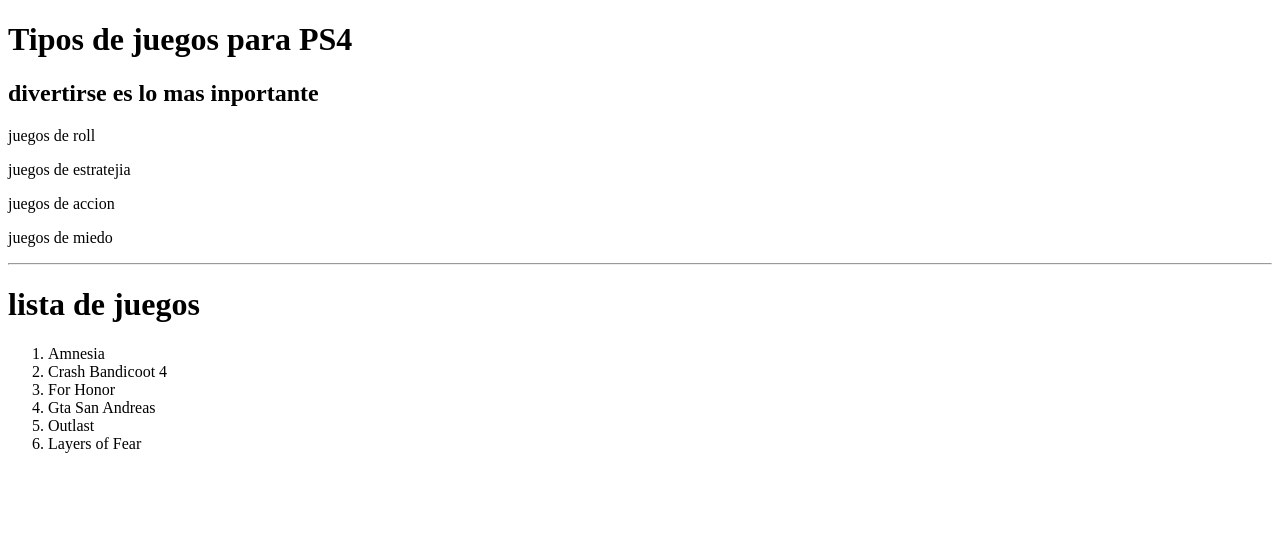
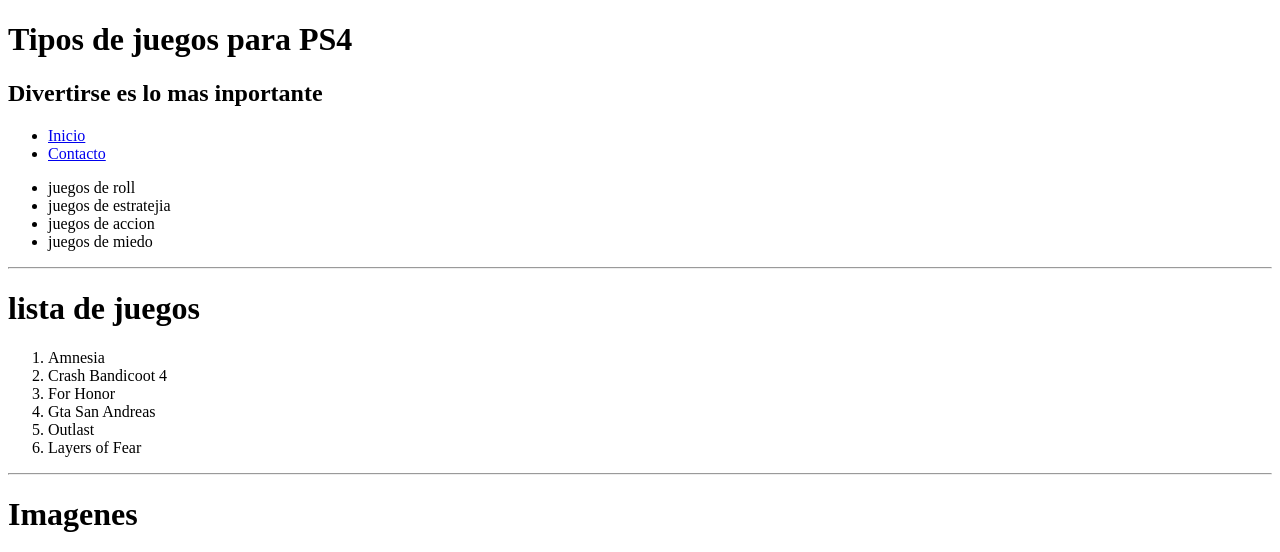
Before and after one commit to josuadmin/P_Web_Materia, a plain HTML site: page Materia_P_Web/tearea_semana1.html in a window 1280 px wide. Shown: the top 552 px of the page. Drawn offline with Linux system fonts and the light colour scheme; grey boxes are pictures that could not be loaded.

Commit message:
clases de p_w

```diff
--- a/Materia_P_Web/tearea_semana1.html
+++ b/Materia_P_Web/tearea_semana1.html
@@ -6,14 +6,23 @@
     </head>
     <body>
         <h1>Tipos de juegos para PS4</h1>
-        <h2>divertirse es lo mas inportante</h2>
+        <h2>Divertirse es lo mas inportante</h2>
 
-        <p>juegos de roll</p>
-        <p>juegos de estratejia</p>
-        <p>juegos de accion</p>
-        <p>juegos de miedo</p>
+        <ul>
+            <li>
+              <a href="tarea_semana1.html">Inicio</a>
+            </li>
+            <li><a href="botones.html">Contacto</a></li>
+         </ul>
 
-        <hr>
+       <ul>
+            <li>juegos de roll</li>
+            <li>juegos de estratejia</li>
+            <li>juegos de accion</li>
+            <li>juegos de miedo</li>
+       </ul>
+
+        <hr/>
 
         <h1>lista de juegos</h1>
         <ol>
@@ -24,5 +33,20 @@
             <li>Outlast</li>
             <li>Layers of Fear</li>
         </ol>
+
+        <hr/>
+
+        <h1>Imagenes</h1>
+
+        <img width="750px" alt="Juego de miedo" src="https://greatgamer.ru/images/games_cover/cover_29264.jpg" />
+
+        <hr/>
+
+        <img width="500px" alt="juego de roll" src="https://th.bing.com/th/id/OIP.aa-DtQNYerXhf6Mp_zCRjAHaHU?pid=ImgDet&rs=1" />
+
+        <hr/>
+
+        <img width="750px" alt="juego de accion" src="https://1.bp.blogspot.com/--0d0aOTfY_I/V1CI90FMjbI/AAAAAAAAAHQ/U2GhSaQrsUsIVuUGUsozoBHl6dRsgi22ACKgB/s1600/Grand-Theft-Auto-San-Andreas-Game-Wallpapers.jpg" />
+
     </body>
 </html>
```
Also changed, not shown: Materia_P_Web/prorgramacionweb.html/botones.html (added, +19 -0 lines), style/img.jpg (renamed from style/logoiti.jpg).
